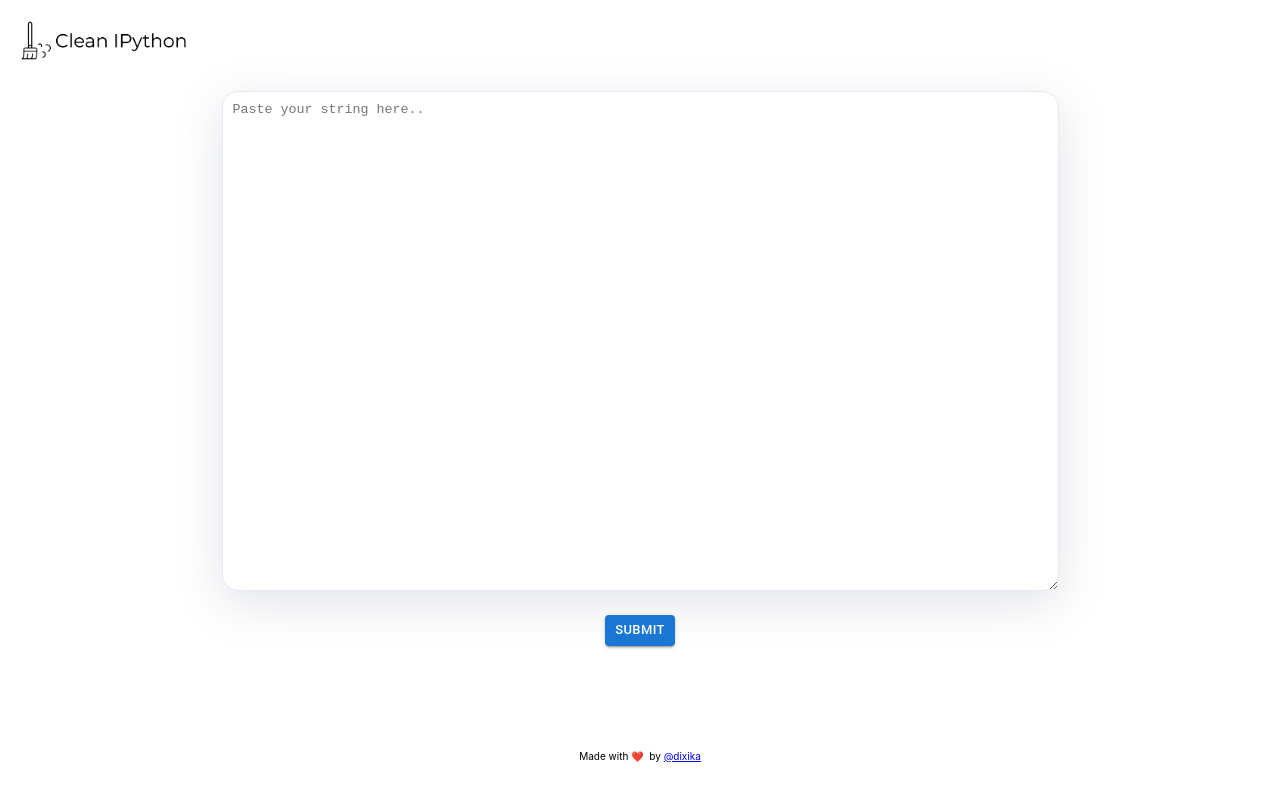
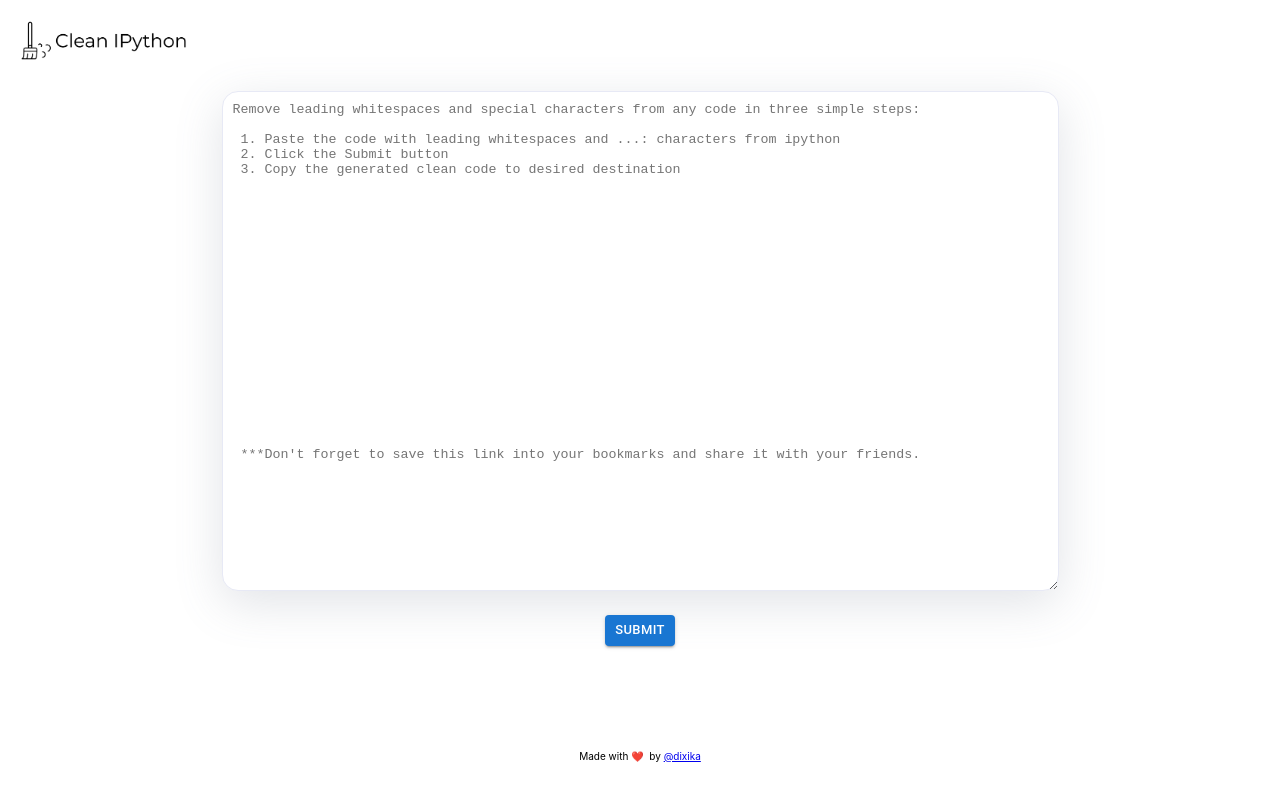
Before and after one commit to dixg/clean-ipython, a React (Create React App) app: page / in a window 1280 px wide. Built offline with nearby package versions, Linux system fonts and the light colour scheme.

Commit message:
updated placeholder

```diff
--- a/src/App.js
+++ b/src/App.js
@@ -66,7 +66,7 @@ function App() {
           <Textarea
             handleChange={onChangeHandler}
             processed_text={result}
-            placeholder={"Paste your string here.."}
+            placeholder={"Remove leading whitespaces and special characters from any code in three simple steps: \n\n 1. Paste the code with leading whitespaces and ...: characters from ipython \n 2. Click the Submit button \n 3. Copy the generated clean code to desired destination \n\n\n\n\n\n\n\n\n\n\n\n\n\n\n\n\n\n\n ***Don't forget to save this link into your bookmarks and share it with your friends."}
           />
         </div>
         <div className="submit-button">
```
Also changed, not shown: 13 other files (tests, documents, lock files or other folders).
